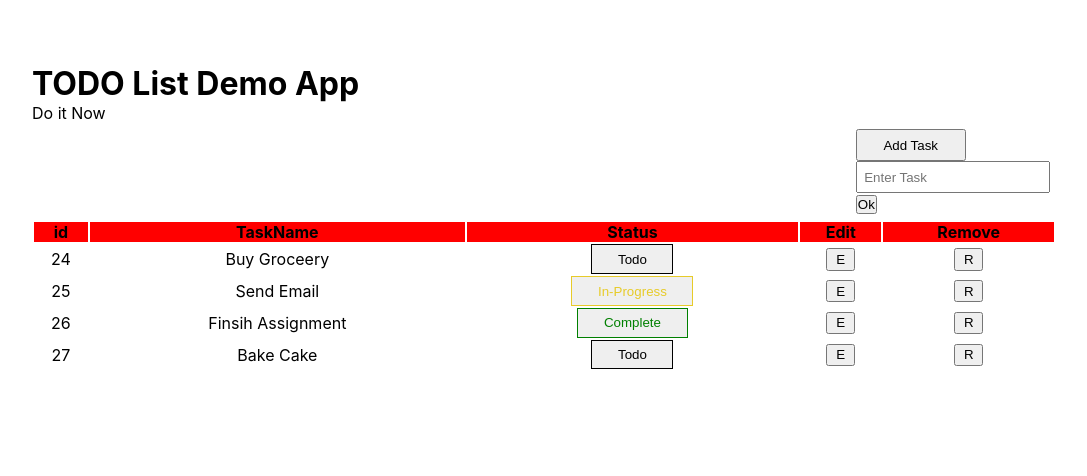
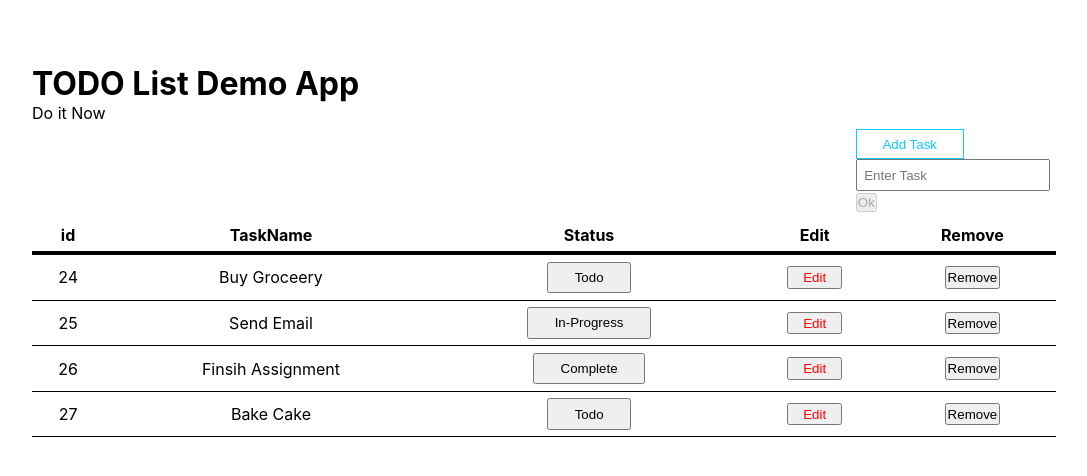
Before and after one commit to Nevin505/ToDoListReact, a React (Create React App) app: page / in a window 1280 px wide. Both pictures are taken after a click on the button "Add Task". Shown: the top 476 px of the page, without its empty margins (96-1183 px from the left). Built offline with nearby package versions, Linux system fonts and the light colour scheme.

Commit message:
added Edit buttons

```diff
--- a/src/Components/Button.jsx
+++ b/src/Components/Button.jsx
@@ -1,22 +1,25 @@
 import ButtonTypeStyle from './Button.module.css'
 
-function Button({buttonType,variantType,addOperation}){
+function Button({buttonType,variantType,buttonHandler}){
     let buttonStyles;
-    if(variantType==='Todo'){
-        buttonStyles=ButtonTypeStyle.button+" "+ ButtonTypeStyle.Todo;
+    if(variantType==='black'){
+        buttonStyles=ButtonTypeStyle.button+" "+ ButtonTypeStyle.black;
     }
-    else if(variantType==='In-Progress')
+    else if(variantType==='alert')
     {
-        buttonStyles=ButtonTypeStyle.button+" "+ ButtonTypeStyle.InProgress;
+        buttonStyles=ButtonTypeStyle.button+" "+ ButtonTypeStyle.yellow;
     }
-    else if(variantType==='Complete'){
-        buttonStyles=ButtonTypeStyle.button+" "+ ButtonTypeStyle.Complete;
+    else if(variantType==='success'){
+        buttonStyles=ButtonTypeStyle.button+" "+ ButtonTypeStyle.success;
+    }
+    else if(variantType==='primary'){
+        buttonStyles=ButtonTypeStyle.button+" "+ ButtonTypeStyle.primary;
     }
     else {
         buttonStyles=ButtonTypeStyle.button
     }
     return (
-        <button className={buttonStyles} onClick={addOperation}>{buttonType}</button>
+        <button className={buttonStyles} onClick={buttonHandler}>{buttonType}</button>
     );
 }
 export default Button;
--- a/src/Components/Button.module.css
+++ b/src/Components/Button.module.css
@@ -1,14 +1,22 @@
 .button{
     padding: 0.4rem 1.6rem;
 }
-.Todo{
+.black{
     border: 1px solid black;
+    background-color: white;
 }
-.InProgress{
+.yellow{
     border: 1px solid rgb(231, 203, 41);
     color: rgb(231, 203, 41);
+    background-color: white;
 }
-.Complete{
+.success{
     border: 1px solid green;
     color: green;
+    background-color: white;
 }
+.primary{
+    border: 1px solid  rgb(13, 204, 252);
+    color: rgb(13, 204, 252);
+    background-color: white;
+}
--- a/src/Components/ButtonSecond.jsx
+++ /dev/null
@@ -1,8 +0,0 @@
-import buttonSecondStyles from './ButtonSecond.module.css'
-function ButtonSecond({children}){
-    return(
-        <button className={buttonSecondStyles.button}>{children}</button>
-    );
-}
-
-export default ButtonSecond;
--- a/src/Components/ButtonSecond.module.css
+++ b/src/Components/ButtonSecond.module.css
@@ -1,4 +1,8 @@
 .button{
-    width: 1.8rem;
+    width: 3.4rem;
     height: 1.4rem;
+    color: black;
 }
+.alert{
+    color: red;
+}
--- /dev/null
+++ b/src/Components/ButtonSmallSquare.jsx
@@ -0,0 +1,15 @@
+import buttonSecondStyles from './ButtonSecond.module.css'
+function ButtomSmallSquare({children,varaiantType,addClickHandler}){
+    let buttonStyles=buttonSecondStyles.button;
+    if(varaiantType==='alert'){
+        buttonStyles=buttonStyles+" "+buttonSecondStyles.alert;
+    }
+    else{
+
+    }
+    return(
+        <button className={buttonStyles}  onClick={addClickHandler}>{children}</button>
+    );
+}
+
+export default ButtomSmallSquare;
--- a/src/Components/TableHead.jsx
+++ b/src/Components/TableHead.jsx
@@ -4,7 +4,7 @@ function TableHead({toDoListData }) {
   return (
     <tr className={TableHeadStyles.headingRow}>
       {Object.keys(toDoListData).map((tableHeadingData) => {
-        return <th>{tableHeadingData}</th>;
+        return <th key={tableHeadingData}>{tableHeadingData}</th>;
       })}
     </tr>
   );
--- a/src/Components/TableHead.module.css
+++ b/src/Components/TableHead.module.css
@@ -1,5 +1,4 @@
-.headingRow{
-    border: 1px solid black;
-    background-color: red;
-
+th{
+    padding: 0.4rem;
+    border-bottom: 4px solid black;
 }
--- a/src/Components/input.jsx
+++ b/src/Components/input.jsx
@@ -1,7 +1,7 @@
 import InputTaskStyle from './Input.module.css'
-function InputTask({inputType,placeHolder,addInputOperation}){
+function InputTask({inputType,placeHolder,addInputHanlder,resetvalue}){
     return(
-        <input type={inputType} placeholder={placeHolder} className={InputTaskStyle.inputBox} onChange={addInputOperation}/>
+        <input type={inputType} placeholder={placeHolder} value={resetvalue} className={InputTaskStyle.inputBox} onChange={addInputHanlder}/>
     );
 }
 export default InputTask;
--- a/src/Pages/MainPage.jsx
+++ b/src/Pages/MainPage.jsx
@@ -1,100 +1,134 @@
 import { useState } from "react";
+
 import Header from "../Components/Header";
 import Page from "../Components/Page";
 import Subtitle from "../Components/Subtitle";
 import TableHead from "../Components/TableHead.jsx";
 import toDoListData from "../Components/toDoListData.js";
 import Button from '../Components/Button.jsx';
-import ButtonSecond from '../Components/ButtonSecond.jsx';
+import ButtomSmallSquare from '../Components/ButtonSmallSquare.jsx';
 import InputTask from '../Components/Input.jsx';
-// setData((prevtoDoListData)=>prevtoDoListData.filter((remooveData)=>{
-//   return remooveData.id!==id;
-//  }))
+
+import mainPageStyle from '../Pages/MainPage.module.css';
+
 function MainPage() {
 
   const[data,setData]=useState(toDoListData);
 
   const[displayInput,setdisplayInput]=useState(false);
 
-  const[Status,setchangeStatus]=useState('');
+  const[inputTask,setinputTask]=useState('');
+
+  const[editButtonStatus,setchangeEditButtonStatus]=useState(false);
+
+  const[editedTaskId,setEditedTaskId]=useState();
+
 
   function deleteTask(id){
-    console.log(id);
-
-    //  const removedData=data.filter((remooveData)=>{
-    //   return remooveData.id!==id;
-    //  })
-    //  setData(removedData)
-
     setData((prevToDoListData)=>prevToDoListData.filter((remooveData)=>{
       return remooveData.id!==id;
     }))
   }
-  function display(){
-    console.log(data);
+
+
+
+  function showInputTaskBar(){
+    setdisplayInput(true);
   }
-  function addTask(){
-    setdisplayInput(true);
+
+
+
+
+
+// To Change Button Based on Status
+
+  function changeStatusOnClick(buttonStat,id){
+  if(buttonStat==='Todo'){
+    setData((cureentDta)=>{
+      const index= cureentDta.findIndex((element)=>{
+            return element.id===id;
+      });
+      const tempArray=[...cureentDta];
+      tempArray[index].Status='In-Progress';
+        return tempArray;
+    })
+   }
+  else if(buttonStat==='In-Progress'){
+    setData((cureentDta)=>{
+      const index= cureentDta.findIndex((element)=>{
+            return element.id===id;
+      });
+      const tempArray=[...cureentDta];
+      tempArray[index].Status='Completed';
+        return tempArray;
+    })
+    }
+  }
+
+  function inputChange(event){
+      setinputTask(event.target.value);
 
   }
 
-  let inputTask;
-
-  function inputChange(event){
-    inputTask=event.target.value;
-    console.log(inputTask);
-  }
-
   function adddTask(){
+    if(!editButtonStatus){
       setData(currentdata=>{
         return [...currentdata,{TaskName:inputTask, Status:"Todo",Edit:"E",Remove:"R"}]
       })
+      setinputTask('');
+    }
+    else{
+      setData((currentData)=>{
+        const index=currentData.findIndex((element)=>{
+         return  element.id===editedTaskId;
+        })
+        const modifiedArray=[...currentData];
+        modifiedArray[index].TaskName=inputTask;
+         return modifiedArray;
+      })
+      setchangeEditButtonStatus(false);
+      setinputTask('');
     }
 
-  function changeStatusButton(status){
-    if(status==='Todo'){
-      status='In-Progress';
-      setchangeStatus(status);
-    }
-    else if(status==='In-Progress'){
-      status='Complete';
-       setchangeStatus(status);
+
+
 
   }
+
+
+  function editData(id){
+    setchangeEditButtonStatus(true);
+    setEditedTaskId(id);
   }
 
   return (
     <Page>
       <Header>TODO List Demo App</Header>
       <Subtitle>Do it Now</Subtitle>
-      <div style={{alignSelf:'flex-end',padding:'0.4rem'}}>
-      <Button buttonType="Add Task" addOperation={addTask}></Button>
-      {displayInput && <InputTask type="text" placeHolder="Enter Task"  addInputOperation={inputChange}></InputTask> }
-      <button onClick={adddTask}>Ok</button>
+      <div className={mainPageStyle.inputBox} >
+      <Button buttonType="Add Task" buttonHandler={showInputTaskBar} variantType="primary"></Button>
+      {displayInput && <div>
+        <InputTask type="text" placeHolder="Enter Task" resetvalue={inputTask}  addInputHanlder={inputChange} ></InputTask>
+        {inputTask}
+       <button onClick={adddTask} disabled={inputTask.length===0}>Ok</button>
+        </div>}
       </div>
-      <table style={{textAlign:'center'}}>
+      <table className={mainPageStyle.tableElement}>
         <thead>
-          <TableHead toDoListData={toDoListData[0]} addOperation={addTask}></TableHead>
+          <TableHead toDoListData={toDoListData[0]}></TableHead>
         </thead>
         <tbody>
          {data.map((element)=>{
-               return <tr>
-                    {/* {Object.values(element).map(val=>{
-                     return <td>{val}</td>
-                    })} */}
+         return <tr key={element.id}>
           <td>{element.id}</td>
           <td>{element.TaskName}</td>
-                    <td onClick={()=>changeStatusButton(element.Status)} ><Button buttonType={element.Status} variantType={element.Status}></Button></td>
-                    <td onClick={display}><ButtonSecond>{element.Edit}</ButtonSecond></td>
-                    <td onClick={()=>deleteTask(element.id)}><ButtonSecond>{element.Remove}</ButtonSecond></td>
+            <td ><Button  buttonType={element.Status} varaiantType={element.Status==='Todo'?'black':element.Status==='In-Progress'?'alert':'success'} buttonHandler={()=>changeStatusOnClick(element.Status,element.id)} ></Button></td>
+          <td ><ButtomSmallSquare varaiantType="alert" addClickHandler={()=>editData(element.id)} >Edit</ButtomSmallSquare></td>
+          <td onClick={()=>deleteTask(element.id)}><ButtomSmallSquare>Remove</ButtomSmallSquare></td>
             </tr>
           })}
         </tbody>
       </table>
-
-      {/* Doubt */}
-      {/* <Table></Table> */}
-
     </Page>
   );
 }
--- /dev/null
+++ b/src/Pages/MainPage.module.css
@@ -0,0 +1,16 @@
+.inputBox{
+    align-self:flex-end;
+    padding:0.4rem;
+}
+.tableElement{
+    text-align: center;
+}
+
+table
+{
+    border-collapse: collapse;
+}
+td{
+    padding: 0.4rem;
+    border-bottom: 1px solid black;
+}
```
Also changed, not shown: src/Components/ChangeStatus.jsx (deleted, +0 -7 lines). Lines whose indentation alone changed are shown as unchanged.
